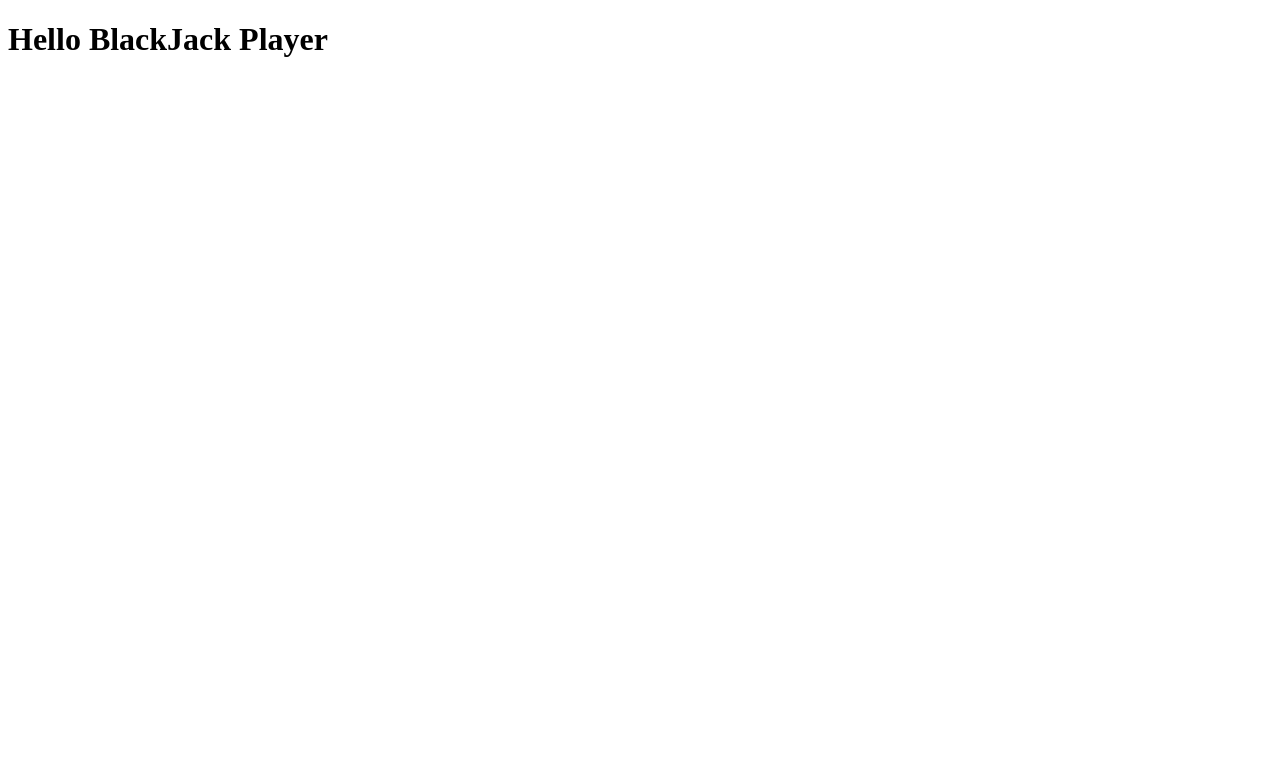
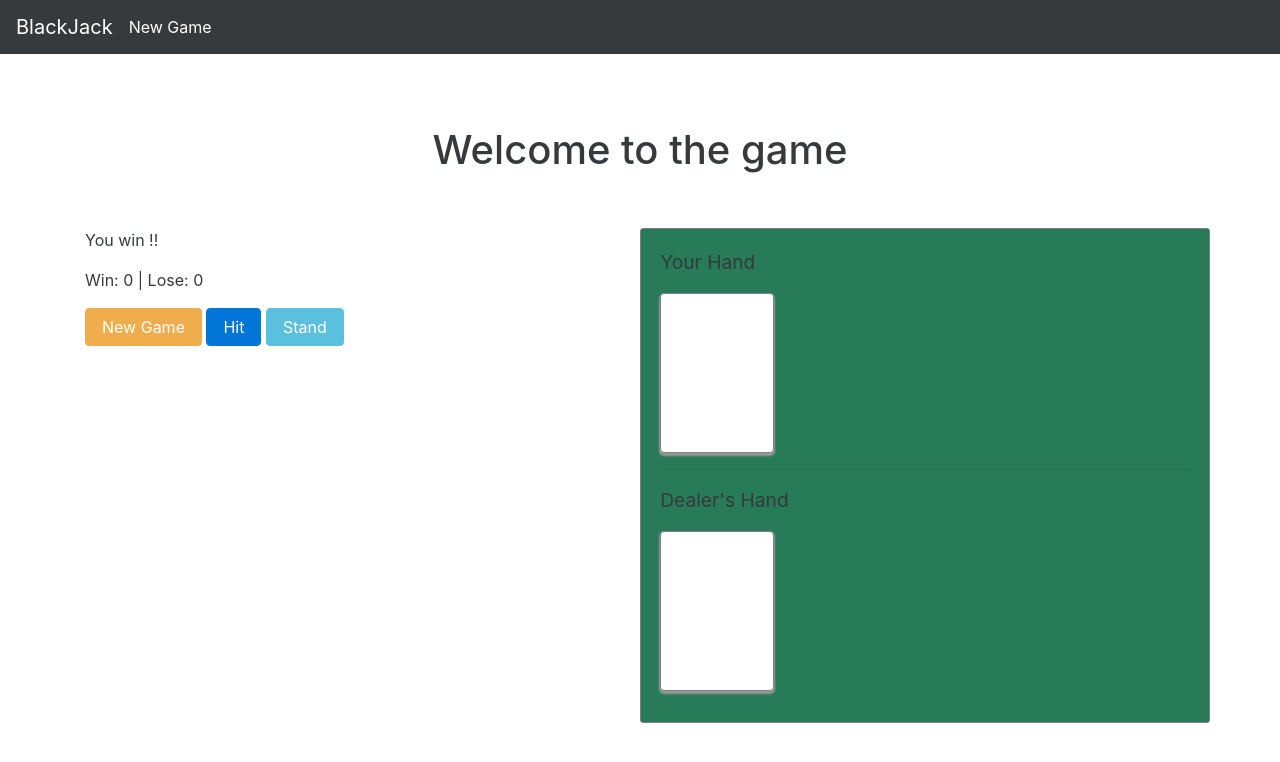
Before and after one commit to rattanakchea/CardGames, a plain HTML site: page index.html in a window 1280 px wide. Drawn offline with nearby package versions, Linux system fonts and the light colour scheme.

Commit message:
work on UI

```diff
--- /dev/null
+++ b/css/main.scss
@@ -0,0 +1,28 @@
+body {
+  padding-top: 5rem;
+}
+.starter-template {
+  padding: 3rem 1.5rem;
+  text-align: center;
+}
+
+.game-canvas {
+  border:1px solid grey;
+  border-radius: 3px;
+  background: #287B59;
+  padding: 1em;
+  font-size:1.2em;
+  min-height:20em;
+}
+
+.card {
+  background:#fff;
+  border: 1px solid gray;
+  border-radius:4px;
+  box-shadow:0 2px 2px 1px #999;
+  font-size: 20pt;
+  width:  4.25em;
+  height: 6em;
+  padding:.1em;
+  margin-right:-1em;
+}
--- a/index.html
+++ b/index.html
@@ -1,14 +1,72 @@
 <!DOCTYPE html>
 <html lang="en">
 <head>
-    <meta charset="UTF-8">
+    <meta charset="utf-8">
+    <meta name="viewport" content="width=device-width, initial-scale=1, shrink-to-fit=no">
+    <meta http-equiv="x-ua-compatible" content="ie=edge">
+
     <title>BlackJack Game</title>
+    <link rel="stylesheet" href="css/bootstrap.css">
+    <link rel="stylesheet" href="css/main.css">
 </head>
 <body>
-    <h1>Hello BlackJack Player</h1>
+    <nav class="navbar navbar-fixed-top navbar-dark bg-inverse">
+        <a class="navbar-brand" href="#">BlackJack</a>
+        <ul class="nav navbar-nav">
+            <li class="nav-item active">
+                <a class="nav-link" href="#">New Game</a>
+            </li>
+        </ul>
+    </nav>
+
+    <div class="container">
+
+        <div class="starter-template">
+            <h1>Welcome to the game</h1>
+        </div>
+
+        <div class="row">
+            <div class="game-info col-xs-6">
+                <p>You win !!</p>
+                <p>Win: 0   | Lose: 0</p>
 
 
-    <script type="text/javascript" src="https://cdnjs.cloudflare.com/ajax/libs/underscore.js/1.8.3/underscore-min.js"></script>
+                <div class="gameControl">
+                    <button id="deal" type="button" class="btn btn-warning">New Game</button>
+
+                    <button id="hit" type="button" class="btn btn-primary">Hit</button>
+                    <button id="stand" type="button" class="btn btn-info">Stand</button>
+
+                </div>
+            </div>
+
+            <div class="game-canvas col-xs-6">
+                <div id="your-hand">
+                    <p>Your Hand</p>
+                    <div class="card"></div>
+                </div>
+                <hr>
+                <div id="dealer-hand">
+                    <p>Dealer's Hand</p>
+                    <div class="card"></div>
+                </div>
+
+            </div>
+
+
+        </div>
+
+
+
+
+    </div><!-- /.container -->
+
+
+    <script src="https://ajax.googleapis.com/ajax/libs/jquery/3.0.0/jquery.min.js"></script>
+    <script src="https://cdnjs.cloudflare.com/ajax/libs/underscore.js/1.8.3/underscore-min.js"></script>
+    <script src="js/bootstrap.js"></script>
+
+
     <script src="js/card.js"></script>
     <script src="js/hand.js"></script>
 
--- a/js/game.js
+++ b/js/game.js
@@ -6,8 +6,10 @@
 // BlackJack Game Constructor
 
 
+
+
 //blackJack Game
-var BlackGame = function (){
+var BlackJack = function (){
 
     var self = this;
     this.deck = new Deck();
@@ -18,12 +20,17 @@ var BlackGame = function (){
     this.loses = 0;
 
 
+    //Todo Work on the UI
+
+
+
+    //Work on the logic of the game
 
 
 
 
 };
 
-BlackGame.prototype.toString = function(){
+BlackJack.prototype.toString = function(){
     return "BlackJack Game";
 }
--- a/js/main.js
+++ b/js/main.js
@@ -1,2 +1,20 @@
+$( document ).ready(function() {
 
-console.log("let's play");
+    //inside an anonymouse function
+    console.log( "let's play!" );
+
+
+    var game = new BlackJack();
+    console.log(game);
+
+    var $yourHand = $('#your-hand'),
+        $dealerHand = $('#dearler-hand'),
+        $hitBtn = $('#hit'),
+        $standBtn = $('#stand'),
+        $newGameBtn = $('#deal');
+
+
+
+
+
+});
```
Also changed, not shown: css/main.css (added), 2 other files.
